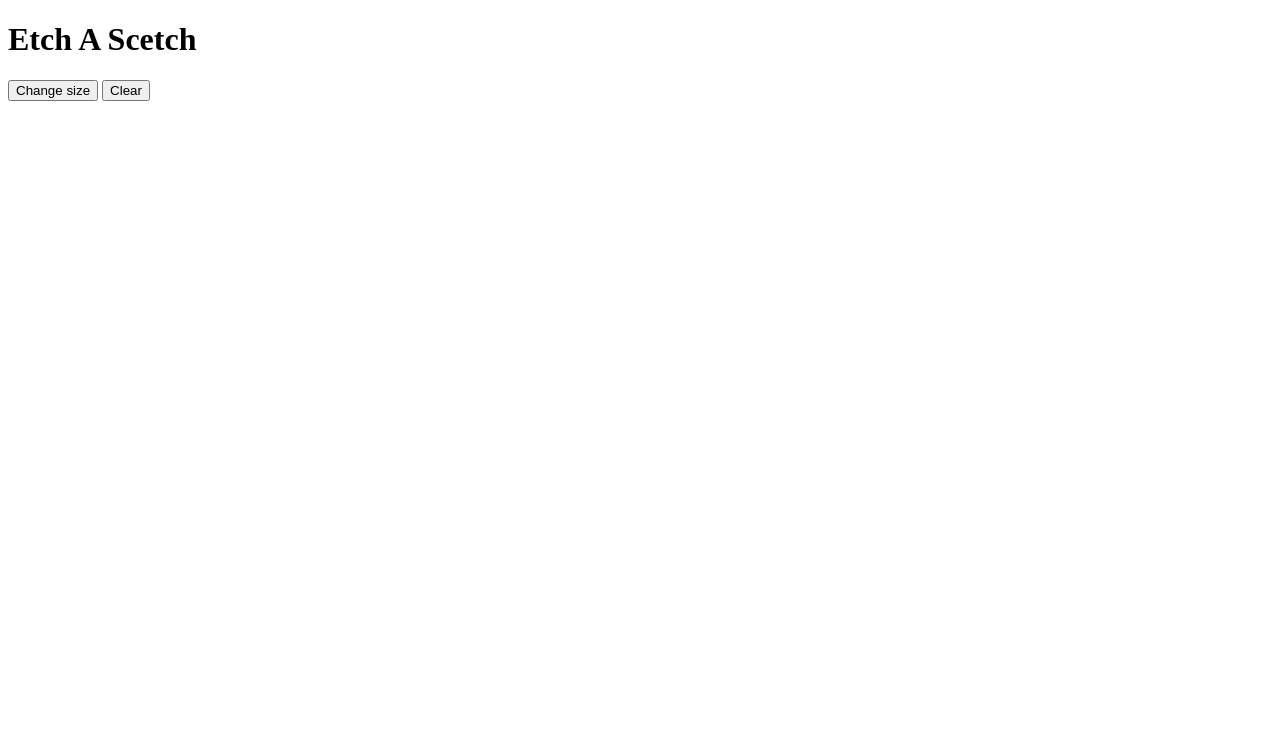
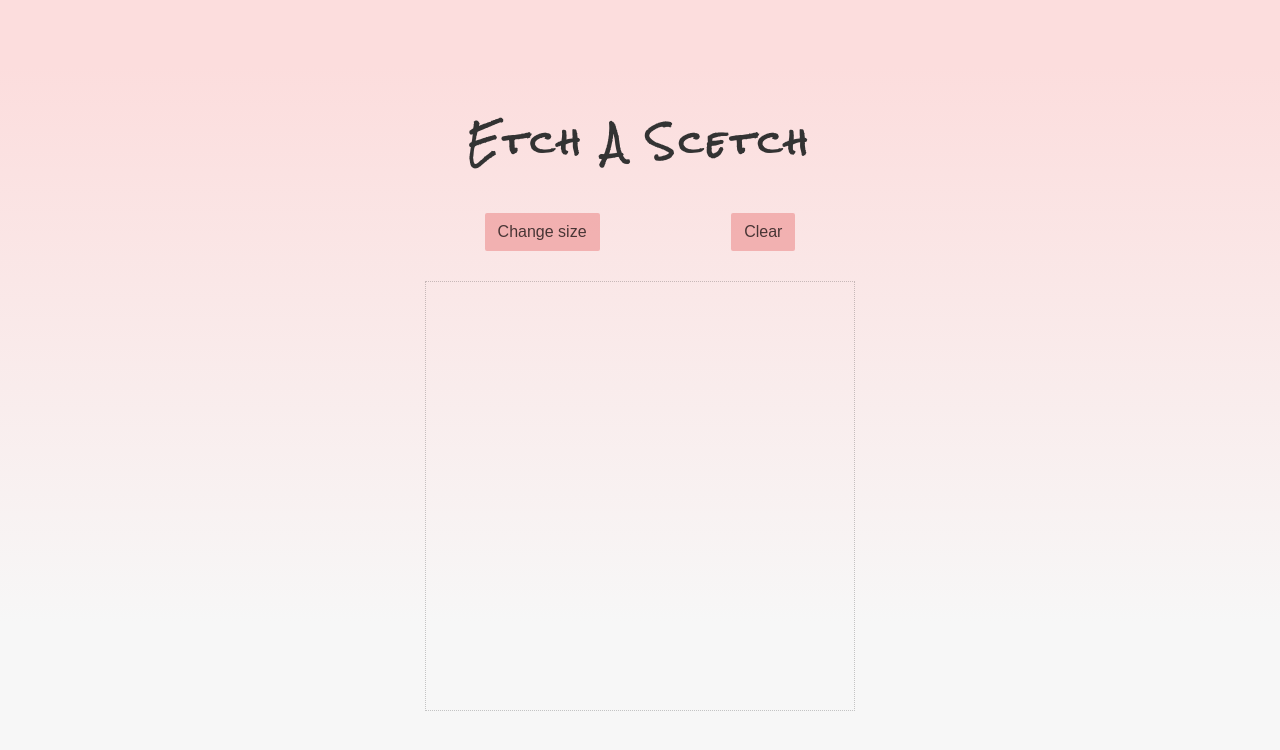
Before and after one commit to pchelka84/etch-a-scetch, a plain HTML site: page index.html in a window 1280 px wide. Drawn offline with Linux system fonts and the light colour scheme.

Commit message:
Add styling

```diff
--- a/index.html
+++ b/index.html
@@ -10,12 +10,14 @@
 <body>
   <h1>Etch A Scetch</h1>
   <div class="contollers-container">
-    <button class="change-size">Change size</button>
-    <button class="clear">Clear</button>
+    <button id="change-size">Change size</button>
+    <button id="clear">Clear</button>
   </div>
 
   <div class="scetch-container">
+    <!-- <div class="cube"></div>
     <div class="cube"></div>
+    <div class="cube"></div> -->
   </div>
 
   <script src="script.js"></script>
--- a/style.css
+++ b/style.css
@@ -0,0 +1,70 @@
+@import url("https://fonts.googleapis.com/css2?family=Rock+Salt&family=Lato&display=swap");
+
+* {
+  box-sizing: border-box;
+}
+
+body {
+  background-image: linear-gradient(
+    0deg,
+    rgba(247, 247, 247, 1) 23.8%,
+    rgba(252, 221, 221, 1) 92%
+  );
+  height: 100vh;
+  display: flex;
+  flex-direction: column;
+  align-items: center;
+  font-family: "Lato", sans-serif;
+}
+
+h1 {
+  padding-top: 75px;
+  color: #333;
+  font-family: "Rock Salt", cursive;
+  letter-spacing: 5px;
+}
+
+.contollers-container {
+  display: flex;
+  justify-content: space-around;
+  width: 35%;
+  margin: 10px 0;
+}
+
+.scetch-container {
+  width: 430px;
+  height: 430px;
+  border: 1px dotted rgba(0, 0, 0, 0.2);
+  margin: 20px 0;
+  padding: 1px;
+}
+
+button {
+  padding: 10px 13px;
+  font-size: 16px;
+  border: 0;
+  background-color: rgba(241, 164, 164, 0.8);
+  border-radius: 2px;
+  color: rgba(0, 0, 0, 0.7);
+  cursor: pointer;
+}
+
+button:hover {
+  background-color: rgba(243, 182, 182, 0.5);
+}
+
+button:focus {
+  outline: 0;
+}
+
+button:active {
+  transform: scale(0.98);
+  transition: scale 0.3 ease-out;
+  color: rgba(0, 0, 0, 0.5);
+}
+
+.cube {
+  width: 20px;
+  height: 20px;
+  border: 1px dotted rgba(0, 0, 0, 0.1);
+}
```
